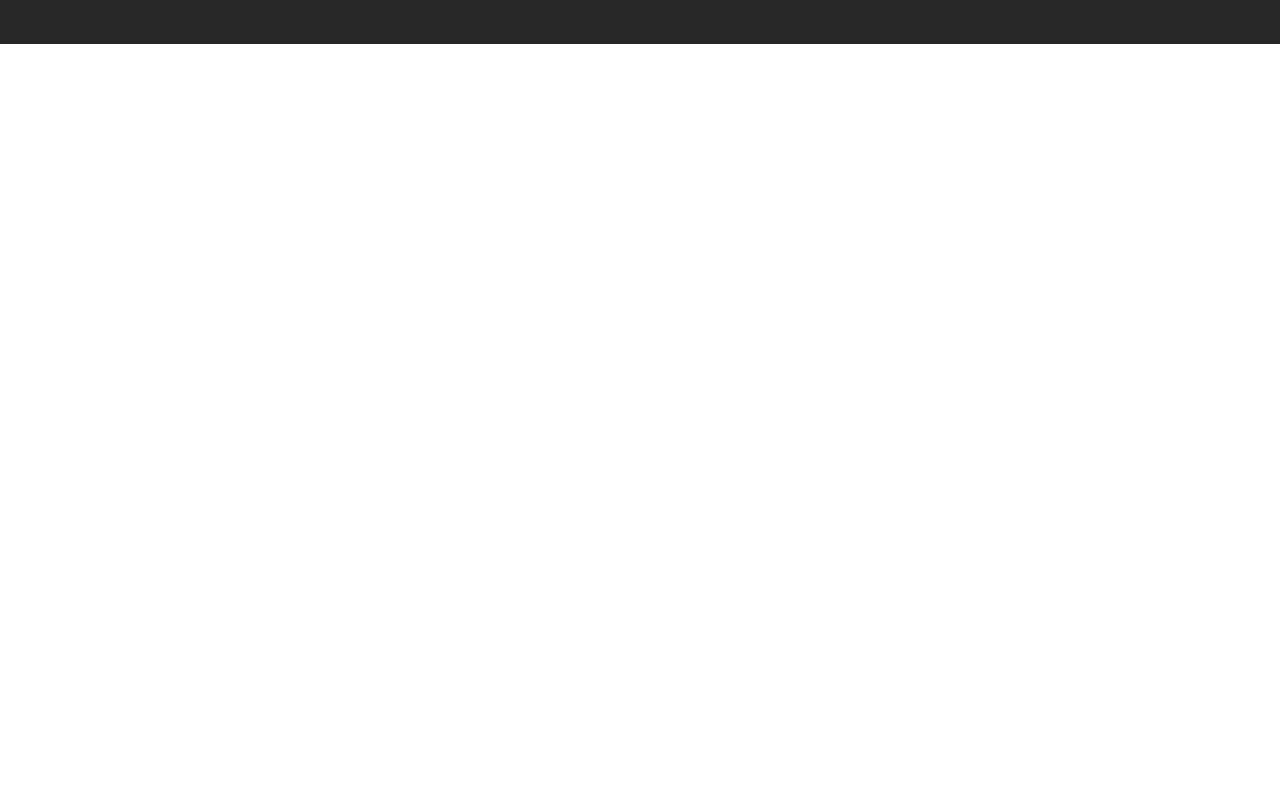
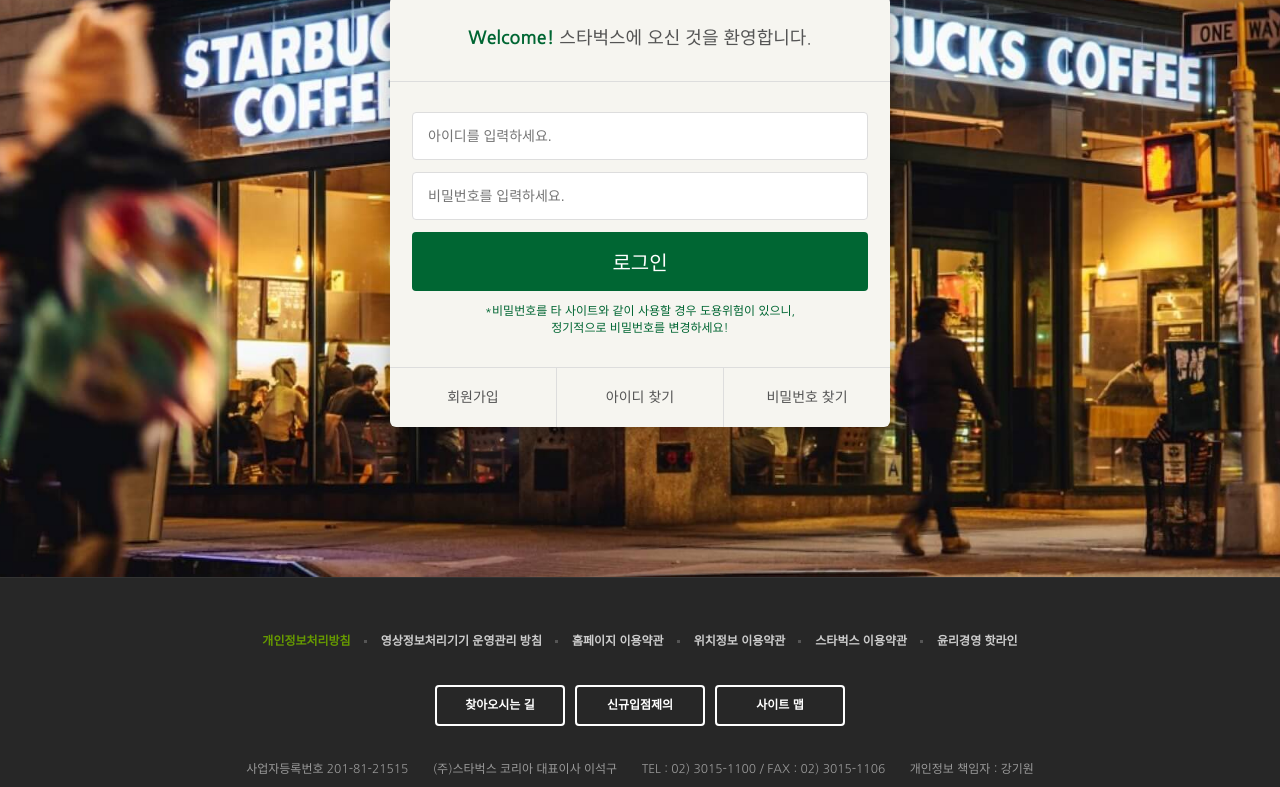
Before and after one commit to JI-EUN/starbucks, a plain HTML site: page signin/index.html in a window 1280 px wide. Shown: the part 290-1077 px from the top of the page. Before the commit the page ends 800 px from the top, so only its background shows below. Drawn offline with nearby package versions, Linux system fonts and the light colour scheme.

Commit message:
로그인페이지 완성

```diff
--- /dev/null
+++ b/css/signin.css
@@ -0,0 +1,82 @@
+.signin{
+    margin-top:120px;
+    padding:100px 0 150px;
+    background-image: url('../images/signin_bg.jpg');
+    background-repeat: no-repeat;
+    background-position: 50%;
+    background-attachment: fixed;
+    background-size: cover;
+}
+
+
+.signin h1{
+    color:#fff;
+    font-size: 30px;
+    font-weight: 700;
+    text-align: center;
+    margin-bottom:24px;
+}
+.signin__card{
+    width:500px;
+    margin:0 auto;
+    border-radius: 6px;
+    background-color: #f6f5f0;
+    box-shadow: 2px 2px 20px rgba(0, 0, 0, 0.3);
+    color:#555;
+}
+
+.signin__card h2{
+    padding:30px;
+    font-size: 18px;
+    text-align: center;
+    border-bottom: 1px solid #ddd;
+}
+.signin__card h2 strong{
+    color: #006633;
+    font-weight:700;
+}
+
+.signin__card form {
+    padding: 30px 22px;
+  }
+  .signin__card form input {
+    width: 100%;
+    margin-bottom: 12px;
+    padding: 15px;
+    border: 1px solid #ddd;
+    border-radius: 4px;
+    outline: none;
+    box-sizing: border-box;
+    font-size: 14px;
+  }
+  .signin__card form [type="submit"] {
+    background-color: #006633;
+    border: none;
+    color: #fff;
+    font-size: 20px;
+    cursor: pointer;
+  }
+  .signin__card form p {
+    font-size: 12px;
+    color: #006633;
+    text-align: center;
+  }
+  .signin__card .actions {
+    display: flex;
+    border-top: 1px solid #ddd;
+  }
+  .signin__card .actions a {
+    flex-grow: 1;
+    flex-basis: 0;
+    text-align: center;
+    padding: 20px;
+    color: #555;
+    font-size: 14px;
+    border-right: 1px solid #ddd;
+  }
+  .signin__card .actions a:hover {
+    text-decoration: underline;
+  }
+  .signin__card .actions a:last-child {
+    border-right: none;
+  }
--- a/signin/index.html
+++ b/signin/index.html
@@ -37,6 +37,7 @@
     <link rel="stylesheet" href="https://fonts.googleapis.com/icon?family=Material+Icons" />
 
     <link rel="stylesheet" href="../css/common.css" />
+    <link rel="stylesheet" href="../css/signin.css" />
     <script defer src="../js/common.js"></script>
 </head>
 
@@ -374,7 +375,24 @@
     <!--HEADER-->
 
     <section class="signin">
-
+        <h1>로그인</h1>
+        <div class="signin__card">
+            <h2><strong>Welcome!</strong> 스타벅스에 오신 것을 환영합니다.</h2>
+            <form>
+                <input type="text" placeholder="아이디를 입력하세요.">
+                <input type="password" placeholder="비밀번호를 입력하세요.">
+                <input type="submit" value="로그인">
+                <p>
+                    *비밀번호를 타 사이트와 같이 사용할 경우 도용위험이 있으니, <br/>
+                    정기적으로 비밀번호를 변경하세요!
+                </p>
+            </form>
+            <div class="actions">
+                <a href="javascript:void(0)">회원가입</a>
+                <a href="javascript:void(0)">아이디 찾기</a>
+                <a href="javascript:void(0)">비밀번호 찾기</a>
+            </div>
+        </div>
     </section>
 
 
```
